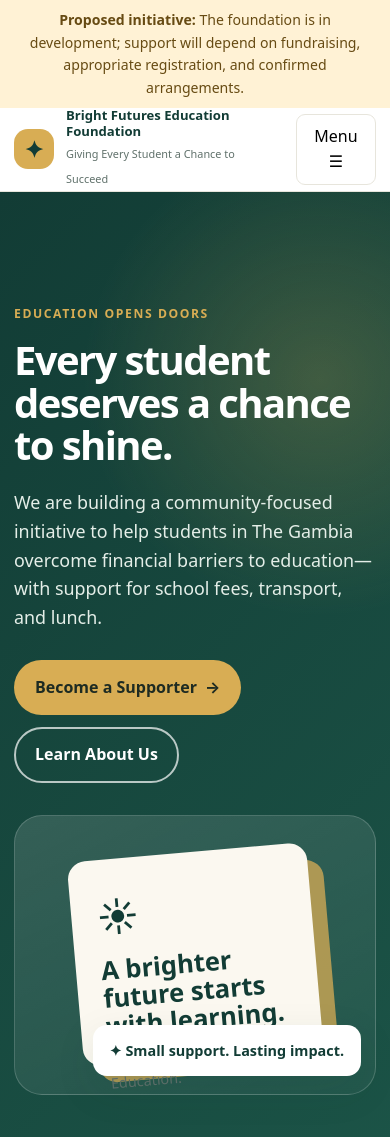
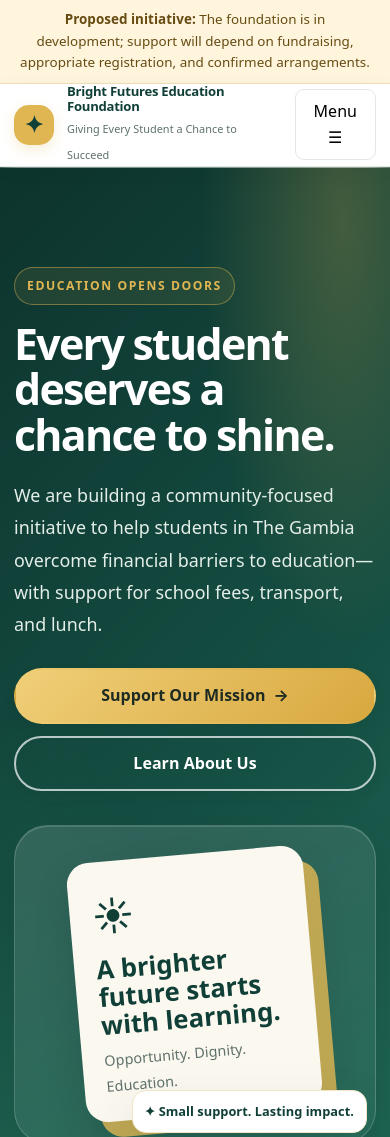
Before and after one commit to Santamls/bright-futures-education-foundation, a plain HTML site: page index.html in a window 390 px wide. Shown: the top 1137 px of the page. Drawn offline with Linux system fonts and the light colour scheme.

Commit message:
Enhance SEO with Open Graph tags and update form note
Added Open Graph meta tags for better social sharing and updated the form note for clarity.

```diff
--- a/index.html
+++ b/index.html
@@ -6,6 +6,9 @@
   <meta name="description" content="Bright Futures Education Foundation is a proposed education-support initiative in The Gambia, working toward a future where every student has a chance to succeed.">
   <meta name="theme-color" content="#123c35">
   <title>Bright Futures Education Foundation | The Gambia</title>
+  <meta property="og:title" content="Bright Futures Education Foundation">
+  <meta property="og:description" content="Giving Every Student a Chance to Succeed. Supporting access to education in The Gambia.">
+  <meta name="color-scheme" content="light">
   <style>
     :root {
       --green: #123c35;
@@ -124,6 +127,71 @@
       .footer-grid { align-items: flex-start; flex-direction: column; }
       form { padding: 20px; }
     }
+
+    /* Professional visual refresh */
+    :root {
+      --green: #103f37;
+      --green-2: #216b58;
+      --gold: #e0b653;
+      --cream: #fbf8f0;
+      --ink: #172d28;
+      --muted: #5e716a;
+      --line: #e2e9e4;
+      --shadow: 0 18px 48px rgba(16,63,55,.12);
+    }
+    body { letter-spacing: .002em; }
+    .notice { background: #fff5dc; border-bottom: 1px solid #f0dfb5; font-size: .84rem; }
+    header { box-shadow: 0 4px 20px rgba(16,63,55,.045); }
+    .brand { gap: 13px; }
+    .logo { border-radius: 15px; box-shadow: 0 5px 14px rgba(224,182,83,.24); }
+    .brand strong { letter-spacing: -.02em; }
+    nav a { transition: color .18s ease; }
+    .btn { box-shadow: 0 5px 14px rgba(0,0,0,.06); }
+    .btn-gold { background: linear-gradient(135deg,#f0cf78,#d8a83f); }
+    .btn-green { background: linear-gradient(135deg,#155044,#216b58); }
+    .hero { background:
+      radial-gradient(ellipse at 88% 5%, rgba(224,182,83,.24), transparent 29%),
+      radial-gradient(ellipse at 5% 100%, rgba(50,129,102,.3), transparent 35%),
+      linear-gradient(135deg,#0d332d 0%,#155044 58%,#216b58 100%); }
+    .hero-grid { padding-top: 88px; padding-bottom: 92px; gap: 58px; }
+    .eyebrow { padding: 8px 12px; border: 1px solid rgba(224,182,83,.45); border-radius: 999px; background: rgba(224,182,83,.09); }
+    h1 { text-wrap: balance; }
+    .hero p { line-height: 1.8; }
+    .hero-art { border-radius: 34px; box-shadow: inset 0 1px 0 rgba(255,255,255,.15), 0 24px 55px rgba(0,0,0,.12); }
+    .book { border-radius: 22px; box-shadow: 14px 16px 0 rgba(224,182,83,.82), 0 18px 40px rgba(0,0,0,.12); }
+    .float-card { border: 1px solid #f2e6c8; }
+    section { scroll-margin-top: 90px; }
+    .value, .program, .transparency-card { transition: transform .18s ease, box-shadow .18s ease, border-color .18s ease; }
+    .value:hover, .program:hover, .transparency-card:hover { transform: translateY(-3px); box-shadow: var(--shadow); border-color: #cbdcd2; }
+    .value, .program { box-shadow: 0 8px 25px rgba(16,63,55,.035); }
+    .program { padding: 28px; }
+    .program .icon { background: linear-gradient(135deg,#f8edcf,#f0dfb0); }
+    .pilot { background: radial-gradient(ellipse at 100% 0%,rgba(224,182,83,.12),transparent 34%), linear-gradient(135deg,#103f37,#174d42); }
+    .stat { backdrop-filter: blur(8px); }
+    .community { background: rgba(255,255,255,.035); }
+    .cta { background: linear-gradient(115deg,#fbf0d4,#f6e6bb); }
+    .cta-box { padding-top: 4px; padding-bottom: 4px; }
+    form { background: #fff; }
+    input:focus, select:focus, textarea:focus { outline: 3px solid rgba(33,107,88,.15); border-color: var(--green-2); }
+    .form-note { line-height: 1.55; }
+    footer { background: linear-gradient(135deg,#092720,#103f37); }
+    .smallprint { line-height: 1.65; }
+    @media (max-width: 850px) {
+      .hero-grid { padding-top: 58px; padding-bottom: 64px; gap: 34px; }
+      .hero-art { min-height: 270px; }
+    }
+    @media (max-width: 520px) {
+      .hero-grid { padding-top: 44px; padding-bottom: 50px; }
+      h1 { font-size: clamp(2.25rem, 11vw, 3.2rem); }
+      .hero-actions .btn { width: 100%; }
+      .float-card { right: 8px; bottom: 10px; padding: 10px 12px; font-size: .8rem; }
+      .book { width: min(240px, 78%); height: auto; min-height: 190px; padding: 22px; }
+    }
+    @media (prefers-reduced-motion: reduce) {
+      html { scroll-behavior: auto; }
+      *, *::before, *::after { transition-duration: .01ms !important; animation-duration: .01ms !important; }
+    }
+
   </style>
 </head>
 <body>
@@ -153,7 +221,7 @@
           <h1>Every student deserves a chance to shine.</h1>
           <p>We are building a community-focused initiative to help students in The Gambia overcome financial barriers to education—with support for school fees, transport, and lunch.</p>
           <div class="hero-actions">
-            <a class="btn btn-gold" href="#contact">Become a Supporter <span aria-hidden="true">→</span></a>
+            <a class="btn btn-gold" href="#contact">Support Our Mission <span aria-hidden="true">→</span></a>
             <a class="btn btn-outline" href="#about">Learn About Us</a>
           </div>
         </div>
@@ -304,7 +372,7 @@
           <label for="message">Message</label>
           <textarea id="message" name="message" required placeholder="Write your message here"></textarea>
           <button class="btn btn-green" type="submit">Prepare Message <span aria-hidden="true">→</span></button>
-          <p class="form-note">This starter form opens your email app and does not store or submit data to a server. Add your official email address in the website code before publishing.</p>
+          <p class="form-note">This form opens your email app with your message prepared. It does not send automatically or store information on this website.</p>
         </form>
       </div>
     </section>
```
